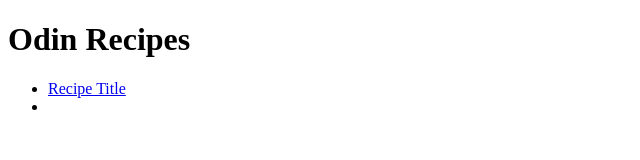
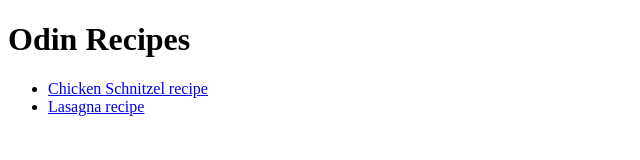
Before and after one commit to Hera-k/odin-recipes, a plain HTML site: page index.html in a window 1280 px wide. Shown: the whole page, without its empty margins (0-640 px from the left). Drawn offline with Linux system fonts and the light colour scheme.

Commit message:
Changed the name of the lasagna image and added text to the lasagna  link

```diff
--- a/index.html
+++ b/index.html
@@ -8,8 +8,8 @@
 <body>
     <h1>Odin Recipes</h1>
     <ul>
-       <li><a href="/recipes/chickenSchnitzel.html">Recipe Title</a></li>
-       <li><a href="/recipes/lasagna.html"></a></li>
+       <li><a href="/recipes/chickenSchnitzel.html">Chicken Schnitzel recipe</a></li>
+       <li><a href="/recipes/lasagna.html">Lasagna recipe</a></li>
     </ul>
 
 
```
Also changed, not shown: image/lasagna.jpg (renamed from image/lasgna.jpg).
